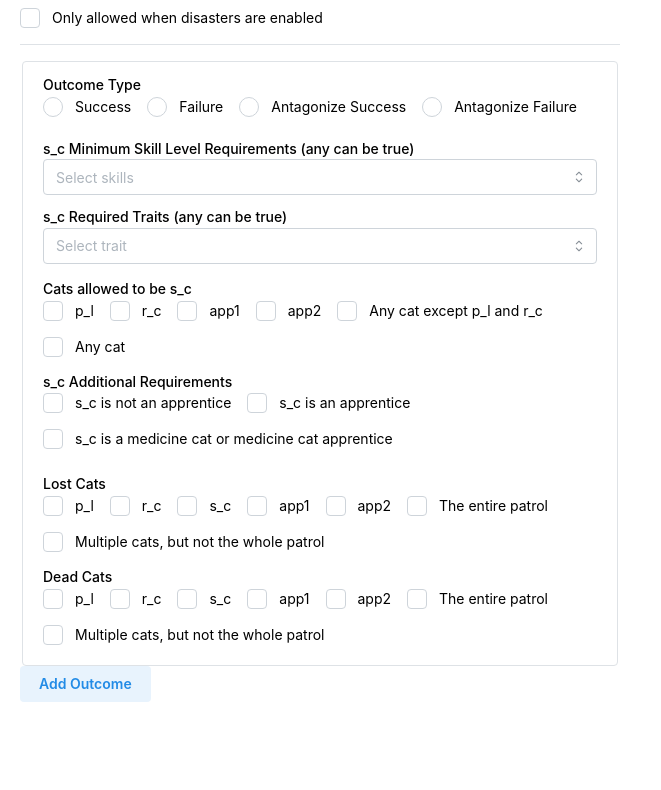
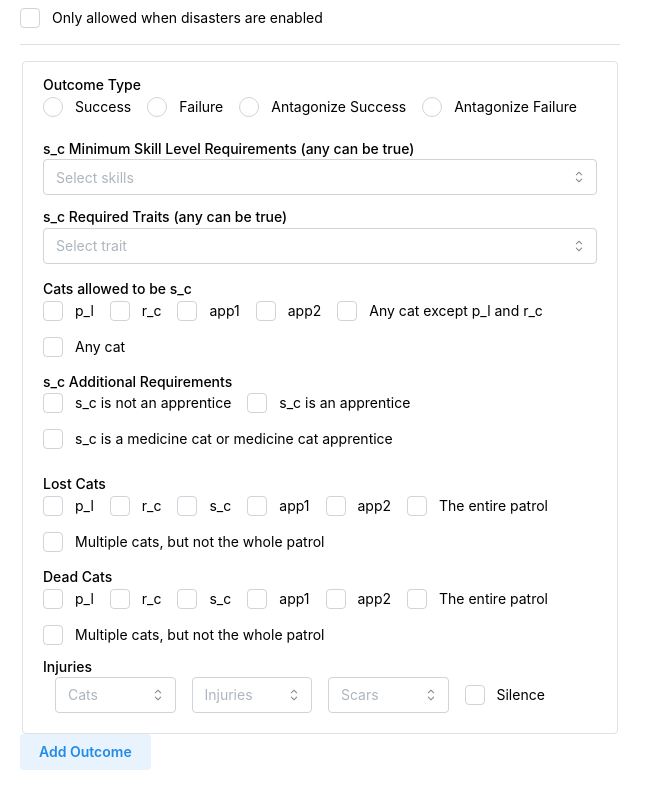
Before and after one commit to cgen-tools/patrol-helper, a React (Vite) app: page / in a window 1280 px wide. Shown: the part 1249-2039 px from the top of the page, without its empty margins (0-661 px from the left). Before the commit the page ends 1971 px from the top, so only its background shows below. Built offline with nearby package versions, Linux system fonts and the light colour scheme.

Commit message:
feat: injuries skeleton

```diff
--- /dev/null
+++ b/src/components/InjuryOutcomeForm.tsx
@@ -0,0 +1,17 @@
+import { Box, Checkbox, MultiSelect, SimpleGrid } from "@mantine/core";
+import { INJURIES } from "../resources";
+
+function InjuryOutcomeForm() {
+  return (
+    <Box mx="sm">
+      <SimpleGrid cols={4}>
+        <MultiSelect placeholder="Cats" data={["p_l", "r_c", "s_c", "app1", "app2", "patrol", "multi"]} searchable />
+        <MultiSelect placeholder="Injuries" data={INJURIES} searchable />
+        <MultiSelect placeholder="Scars" data={INJURIES} searchable />
+        <Checkbox my="auto" label="Silence" />
+      </SimpleGrid>
+    </Box>
+  )
+}
+
+export default InjuryOutcomeForm;
--- a/src/components/OutcomeForm.tsx
+++ b/src/components/OutcomeForm.tsx
@@ -1,5 +1,6 @@
 import { Checkbox, Fieldset, Group, MultiSelect, Radio, Space, Text } from "@mantine/core";
 import { SKILLS, TRAITS } from "../resources";
+import InjuryOutcomeForm from "./InjuryOutcomeForm";
 
 function OutcomeForm() {
   return (
@@ -67,6 +68,11 @@ function OutcomeForm() {
           <Checkbox value="multi" label="Multiple cats, but not the whole patrol" />
         </Group>
       </Checkbox.Group>
+
+      <Text mt="sm" fw={500} size="sm">
+        Injuries
+      </Text>
+      <InjuryOutcomeForm />
     </Fieldset>
   )
 }
```
